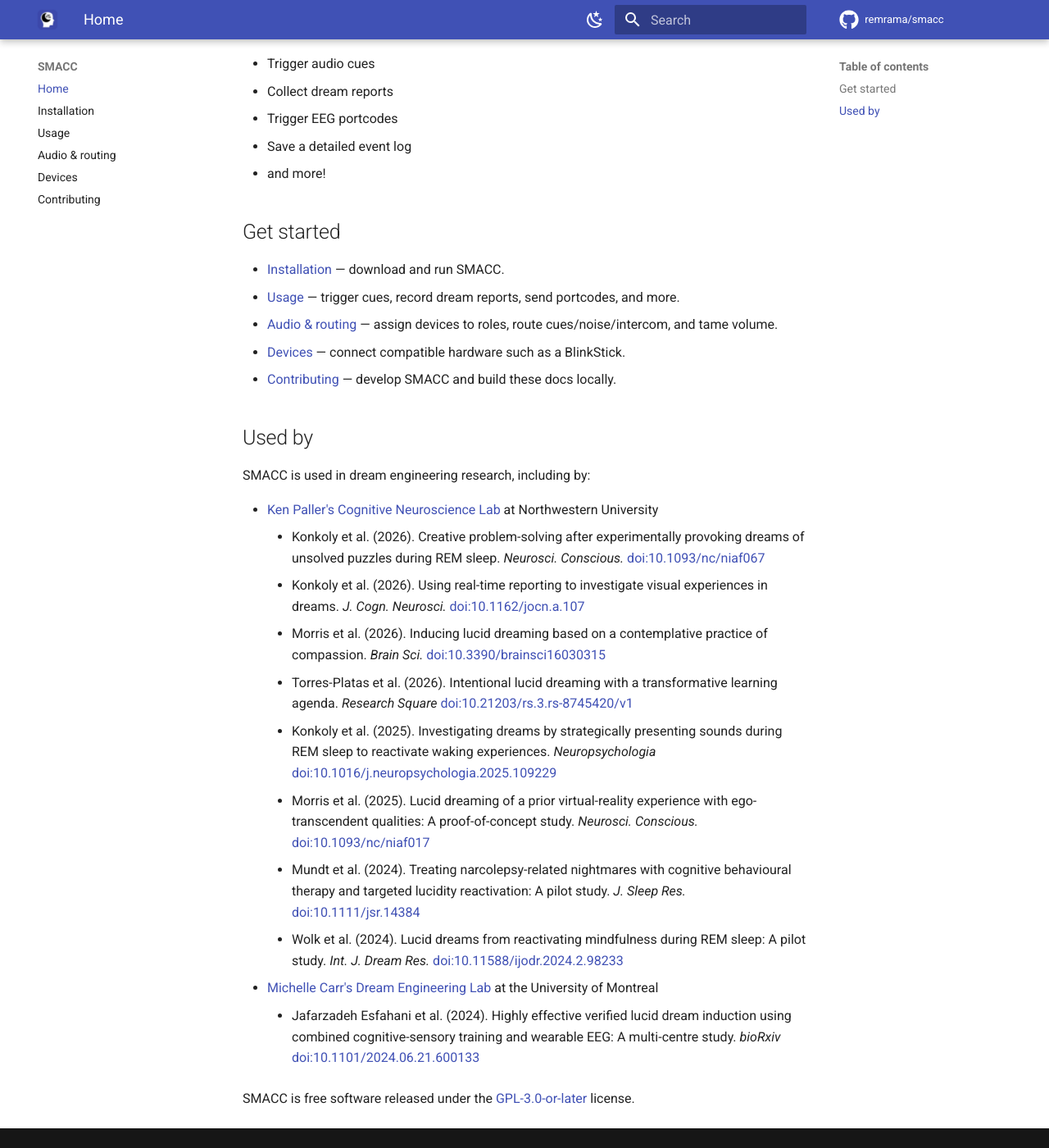
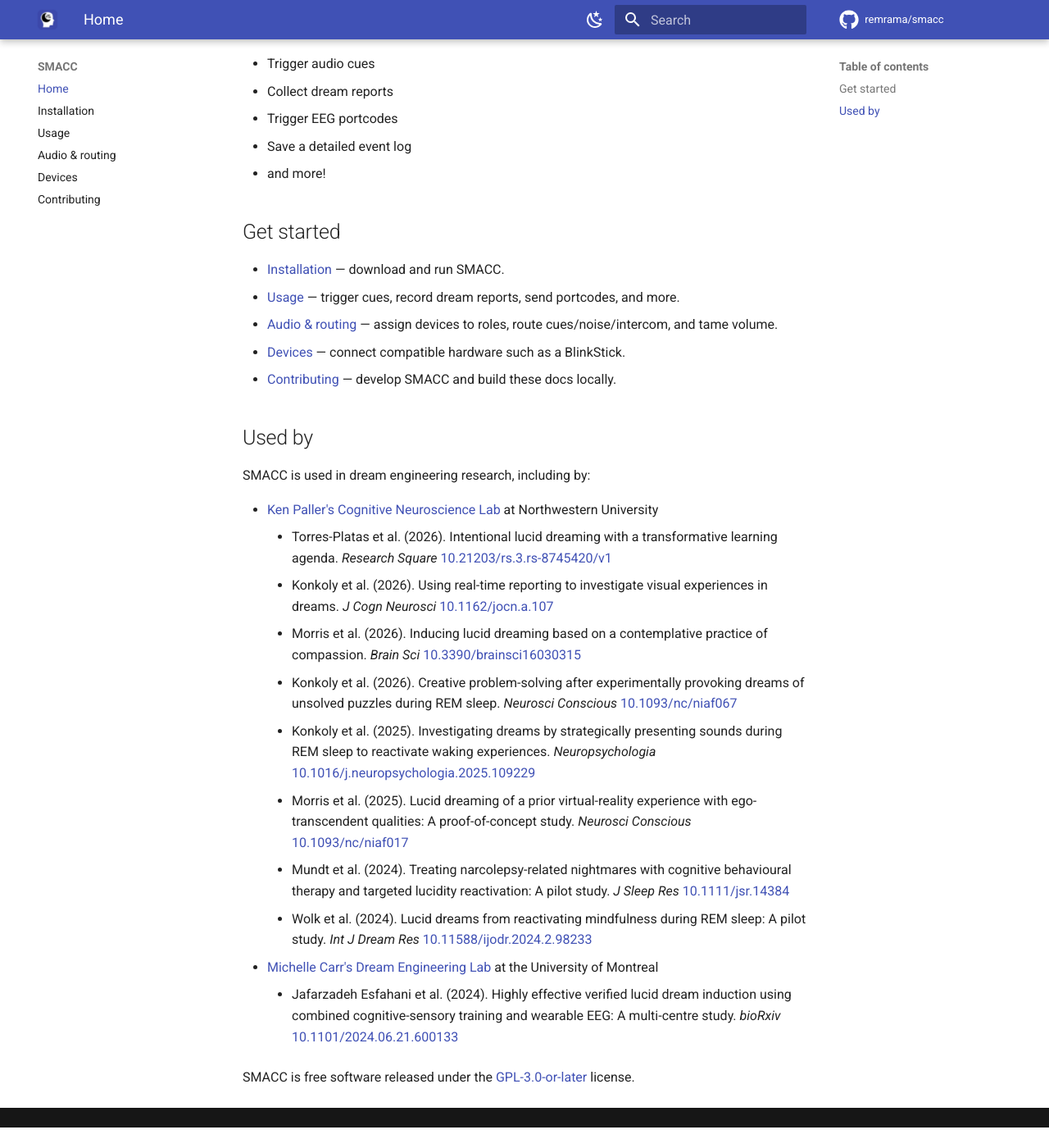
Before and after one commit to remrama/smacc, an MkDocs documentation site: the page built from docs/index.md, in a window 1280 px wide and 1400 px high, scrolled down 233 px. Shown: the whole window at 82% size. Built offline with MkDocs 1.6.1 and Material for MkDocs 9.7.7, drawn with Linux system fonts in a browser that asks for light colours; comment, search, counter and statistics services are not loaded; the version menu is left out; after the commit the page ends 1608 px from its top, so only the background shows below that.

Commit message:
Fix citation formatting and reorder 2026 papers

```diff
--- a/docs/index.md
+++ b/docs/index.md
@@ -28,17 +28,17 @@
 
 * [Ken Paller's Cognitive Neuroscience Lab](https://sites.northwestern.edu/pallerlab/)
   at Northwestern University
-    * Konkoly et al. (2026). Creative problem-solving after experimentally provoking dreams of unsolved puzzles during REM sleep. *Neurosci. Conscious.* [doi:10.1093/nc/niaf067](https://doi.org/10.1093/nc/niaf067)
-    * Konkoly et al. (2026). Using real-time reporting to investigate visual experiences in dreams. *J. Cogn. Neurosci.* [doi:10.1162/jocn.a.107](https://doi.org/10.1162/JOCN.a.107)
-    * Morris et al. (2026). Inducing lucid dreaming based on a contemplative practice of compassion. *Brain Sci.* [doi:10.3390/brainsci16030315](https://doi.org/10.3390/brainsci16030315)
-    * Torres-Platas et al. (2026). Intentional lucid dreaming with a transformative learning agenda. *Research Square* [doi:10.21203/rs.3.rs-8745420/v1](https://doi.org/10.21203/rs.3.rs-8745420/v1)
-    * Konkoly et al. (2025). Investigating dreams by strategically presenting sounds during REM sleep to reactivate waking experiences. *Neuropsychologia* [doi:10.1016/j.neuropsychologia.2025.109229](https://doi.org/10.1016/j.neuropsychologia.2025.109229)
-    * Morris et al. (2025). Lucid dreaming of a prior virtual-reality experience with ego-transcendent qualities: A proof-of-concept study. *Neurosci. Conscious.* [doi:10.1093/nc/niaf017](https://doi.org/10.1093/nc/niaf017)
-    * Mundt et al. (2024). Treating narcolepsy-related nightmares with cognitive behavioural therapy and targeted lucidity reactivation: A pilot study. *J. Sleep Res.* [doi:10.1111/jsr.14384](https://doi.org/10.1111/jsr.14384)
-    * Wolk et al. (2024). Lucid dreams from reactivating mindfulness during REM sleep: A pilot study. *Int. J. Dream Res.* [doi:10.11588/ijodr.2024.2.98233](https://doi.org/10.11588/ijodr.2024.2.98233)
+    * Torres-Platas et al. (2026). Intentional lucid dreaming with a transformative learning agenda. *Research Square* [10.21203/rs.3.rs-8745420/v1](https://doi.org/10.21203/rs.3.rs-8745420/v1)
+    * Konkoly et al. (2026). Using real-time reporting to investigate visual experiences in dreams. *J Cogn Neurosci* [10.1162/jocn.a.107](https://doi.org/10.1162/JOCN.a.107)
+    * Morris et al. (2026). Inducing lucid dreaming based on a contemplative practice of compassion. *Brain Sci* [10.3390/brainsci16030315](https://doi.org/10.3390/brainsci16030315)
+    * Konkoly et al. (2026). Creative problem-solving after experimentally provoking dreams of unsolved puzzles during REM sleep. *Neurosci Conscious* [10.1093/nc/niaf067](https://doi.org/10.1093/nc/niaf067)
+    * Konkoly et al. (2025). Investigating dreams by strategically presenting sounds during REM sleep to reactivate waking experiences. *Neuropsychologia* [10.1016/j.neuropsychologia.2025.109229](https://doi.org/10.1016/j.neuropsychologia.2025.109229)
+    * Morris et al. (2025). Lucid dreaming of a prior virtual-reality experience with ego-transcendent qualities: A proof-of-concept study. *Neurosci Conscious* [10.1093/nc/niaf017](https://doi.org/10.1093/nc/niaf017)
+    * Mundt et al. (2024). Treating narcolepsy-related nightmares with cognitive behavioural therapy and targeted lucidity reactivation: A pilot study. *J Sleep Res* [10.1111/jsr.14384](https://doi.org/10.1111/jsr.14384)
+    * Wolk et al. (2024). Lucid dreams from reactivating mindfulness during REM sleep: A pilot study. *Int J Dream Res* [10.11588/ijodr.2024.2.98233](https://doi.org/10.11588/ijodr.2024.2.98233)
 * [Michelle Carr's Dream Engineering Lab](https://www.dreamengineeringlab.com/)
   at the University of Montreal
-    * Jafarzadeh Esfahani et al. (2024). Highly effective verified lucid dream induction using combined cognitive-sensory training and wearable EEG: A multi-centre study. *bioRxiv* [doi:10.1101/2024.06.21.600133](https://doi.org/10.1101/2024.06.21.600133)
+    * Jafarzadeh Esfahani et al. (2024). Highly effective verified lucid dream induction using combined cognitive-sensory training and wearable EEG: A multi-centre study. *bioRxiv* [10.1101/2024.06.21.600133](https://doi.org/10.1101/2024.06.21.600133)
 
 SMACC is free software released under the
 [GPL-3.0-or-later](https://github.com/remrama/smacc/blob/main/LICENSE.txt) license.
```
